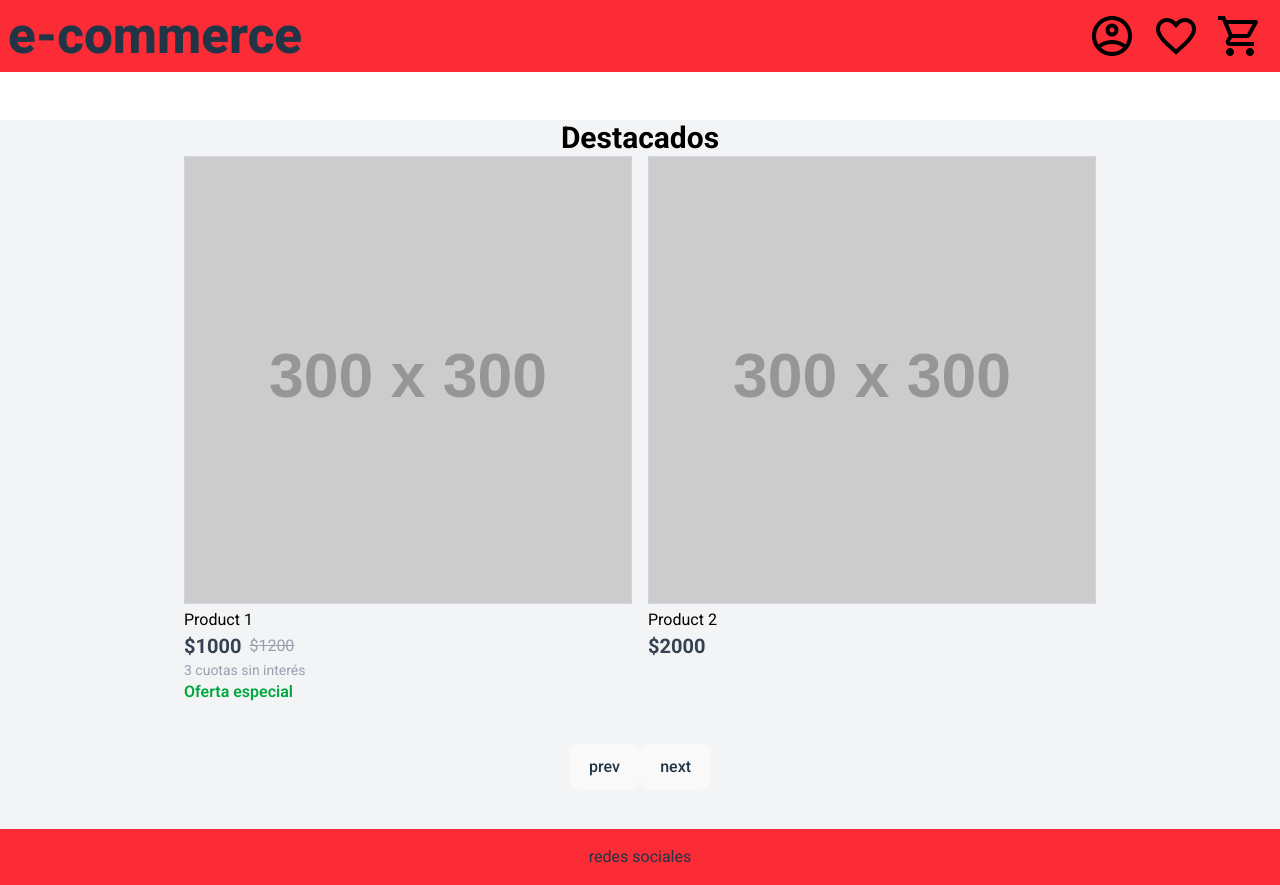
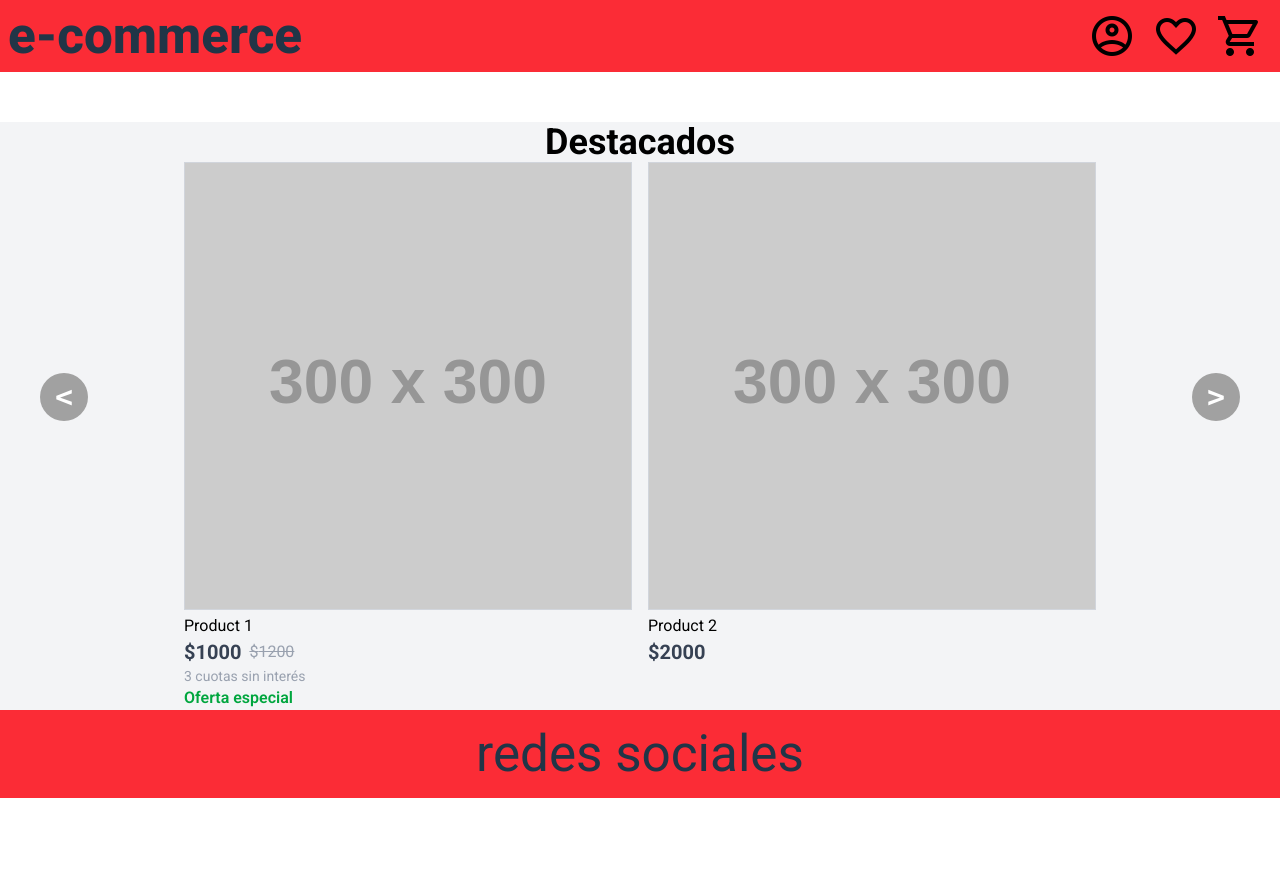
Before and after one commit to e-commerce-skeleton/e-commerce-client, a React (Vite) app: page / in a window 1280 px wide. After the commit the page ends 800 px from the top, so only its background shows below. Built offline with nearby package versions, Linux system fonts and the light colour scheme.

Commit message:
client/product-component: improving buttons of product carousel

```diff
--- a/index.html
+++ b/index.html
@@ -1,6 +1,7 @@
 <!doctype html>
 <html lang="en">
   <head>
+    <link href="https://fonts.googleapis.com/css2?family=Comfortaa:wght@400;700&display=swap" rel="stylesheet">
     <meta charset="UTF-8" />
     <link rel="icon" type="image/svg+xml" href="/vite.svg" />
     <meta name="viewport" content="width=device-width, initial-scale=1.0" />
--- /dev/null
+++ b/src/components/buttons/ArrowButtons.tsx
@@ -0,0 +1,43 @@
+import { useState } from 'react';
+
+interface ButtonWithArrowProps {
+  direction: 'left' | 'right';
+  onClickFunctions?: (() => void)[]; // Lista de funciones opcionales
+}
+
+const ButtonWithArrow = ({ direction, onClickFunctions = [] }: ButtonWithArrowProps) => {
+  const [isClicked, setIsClicked] = useState(false);
+
+  // Manejar el clic y ejecutar todas las funciones
+  const handleClick = () => {
+    setIsClicked(true);
+    setTimeout(() => setIsClicked(false), 150); // Restablecer tamaño después de 150ms
+
+    // Ejecutar todas las funciones en la lista de onClickFunctions
+    onClickFunctions.forEach(func => func());
+  };
+
+  return (
+    <div
+      className={`relative flex justify-center items-center w-12 h-12 rounded-full cursor-pointer transition-transform duration-200 ease-in-out bg-neutral-400 ${
+        isClicked ? 'transform scale-90' : 'transform scale-100'
+      }`}
+      onClick={handleClick}>
+      {direction === 'left' ? (
+        <span className="text-3xl font-mono font-extrabold text-white">{'<'}</span>
+      ) : (
+        <span className="text-3xl font-mono font-extrabold text-white">{'>'}</span>
+      )}
+    </div>
+  );
+};
+
+// Botón LeftArrow
+export const LeftArrowButton = ({ onClickFunctions }: { onClickFunctions?: (() => void)[] }) => {
+  return <ButtonWithArrow direction="left" onClickFunctions={onClickFunctions} />;
+};
+
+// Botón RightArrow
+export const RightArrowButton = ({ onClickFunctions }: { onClickFunctions?: (() => void)[] }) => {
+  return <ButtonWithArrow direction="right" onClickFunctions={onClickFunctions} />;
+};
--- a/src/components/footer/Footer.tsx
+++ b/src/components/footer/Footer.tsx
@@ -2,7 +2,7 @@ export default function Footer() {
   return (
     <>
       <div className="w-screen bg-red-500 p-4 flex flex-col items-center justify-center">
-        <h2>redes sociales</h2>
+        <h1>redes sociales</h1>
       </div>
     </>
   );
--- a/src/components/icons/Icon.tsx
+++ b/src/components/icons/Icon.tsx
@@ -8,6 +8,7 @@ export function OutlineUserIcon() {
     </>
   );
 }
+
 export function FilledUserIcon() {
   return (
     <>
@@ -18,6 +19,7 @@ export function FilledUserIcon() {
     </>
   );
 }
+
 export function OutlineFavoriteIcon() {
   return (
     <>
@@ -28,6 +30,7 @@ export function OutlineFavoriteIcon() {
     </>
   );
 }
+
 export function FilledFavoriteIcon() {
   return (
     <>
@@ -38,6 +41,7 @@ export function FilledFavoriteIcon() {
     </>
   );
 }
+
 export function OutlineCartIcon() {
   return (
     <>
@@ -48,6 +52,7 @@ export function OutlineCartIcon() {
     </>
   );
 }
+
 export function FilledCartIcon() {
   return (
     <>
@@ -58,6 +63,7 @@ export function FilledCartIcon() {
     </>
   );
 }
+
 export function MagnGlassIcon() {
   return (
     <>
@@ -74,3 +80,63 @@ export function MagnGlassIcon() {
     </>
   );
 }
+
+export function OutlineLeftTriangleIcon() {
+  return (
+    <>
+      <svg
+        xmlns="http://www.w3.org/2000/svg"
+        width="48"
+        height="48"
+        viewBox="0 0 24 24"
+      >
+        <path d="M14 4L6 12L14 20V4Z" fill="none" stroke="black" strokeWidth="2" />
+      </svg>
+    </>
+  );
+}
+
+export function FilledLeftTriangleIcon() {
+  return (
+    <>
+      <svg
+        xmlns="http://www.w3.org/2000/svg"
+        width="48"
+        height="48"
+        viewBox="0 0 24 24"
+      >
+        <path d="M14 4L6 12L14 20V4Z" fill="black" />
+      </svg>
+    </>
+  );
+}
+
+export function OutlineRightTriangleIcon() {
+  return (
+    <>
+      <svg
+        xmlns="http://www.w3.org/2000/svg"
+        width="48"
+        height="48"
+        viewBox="0 0 24 24"
+      >
+        <path d="M10 4L18 12L10 20V4Z" fill="none" stroke="black" strokeWidth="2" />
+      </svg>
+    </>
+  );
+}
+
+export function FilledRightTriangleIcon() {
+  return (
+    <>
+      <svg
+        xmlns="http://www.w3.org/2000/svg"
+        width="48"
+        height="48"
+        viewBox="0 0 24 24"
+      >
+        <path d="M10 4L18 12L10 20V4Z" fill="black" />
+      </svg>
+    </>
+  );
+}
--- a/src/components/product carousel/ProductCarousel.tsx
+++ b/src/components/product carousel/ProductCarousel.tsx
@@ -1,6 +1,7 @@
 import { motion, AnimatePresence } from "framer-motion";
 import { useState, useEffect, useRef } from "react";
 import Product from "../product/Product";
+import { LeftArrowButton, RightArrowButton } from "../buttons/ArrowButtons";
 
 interface ProductProps {
   prodId: string;
@@ -57,11 +58,11 @@ const ProductCarousel = ({ products, title }: ProductCarouselProps) => {
   };
 
   return (
-    <div className="w-screen flex flex-col items-center bg-gray-100">
-      <h2 className="text-3xl text-black font-bold">{title}</h2>
+    <div className="w-screen flex flex-col items-center bg-gray-100 relative">
+      <div className="text-4xl text-black font-bold">{title}</div>
       <div
         ref={carouselRef}
-        className="w-full flex flex-row items-center justify-start overflow-hidden"
+        className="w-full flex flex-row items-center justify-start overflow-hidden relative"
       >
         <AnimatePresence mode="wait">
           <motion.div
@@ -82,10 +83,14 @@ const ProductCarousel = ({ products, title }: ProductCarouselProps) => {
               ))}
           </motion.div>
         </AnimatePresence>
-      </div>
-      <div className="flex flex-row m-10">
-        <button onClick={prevSlide}>prev</button>
-        <button onClick={nextSlide}>next</button>
+
+        {/* Botones Left y Right dentro del carrusel */}
+        <div className="absolute left-10 top-3/7 transform -translate-y-1/2">
+          <LeftArrowButton onClickFunctions={[prevSlide]} />
+        </div>
+        <div className="absolute right-10 top-3/7 transform -translate-y-1/2">
+          <RightArrowButton onClickFunctions={[nextSlide]} />
+        </div>
       </div>
     </div>
   );
--- a/src/components/product/Product.tsx
+++ b/src/components/product/Product.tsx
@@ -20,7 +20,7 @@ interface ProductProps {
           alt={product.altText}
           className="w-full h-112 object-cover border-1 border-gray-300"
         />
-        <h2 className=" text-black  mt-1 text-left">{product.name}</h2>
+        <div className=" text-black  mt-1 text-left">{product.name}</div>
         <div className="flex items-center gap-2">
           <span className="text-xl text-gray-700 font-bold">${product.currentPrice}</span>
           {product.prevPrice && (
--- a/src/index.css
+++ b/src/index.css
@@ -1,4 +1,5 @@
 @import url("https://fonts.googleapis.com/css2?family=Roboto:ital,wght@0,100..900;1,100..900&display=swap");
+@import url("https://fonts.googleapis.com/css2?family=Comfortaa:ital,wght@0,100..900;1,100..900&display=swap");
 @import "tailwindcss";
 
 :root {
@@ -64,3 +65,7 @@ button:focus-visible {
     background-color: #f9f9f9;
   }
 }
+
+h2 {
+  font-family: "Comfortaa", sans-serif;
+}
```
Also changed, not shown: src/components/buttons/Buttons.tsx (deleted).
